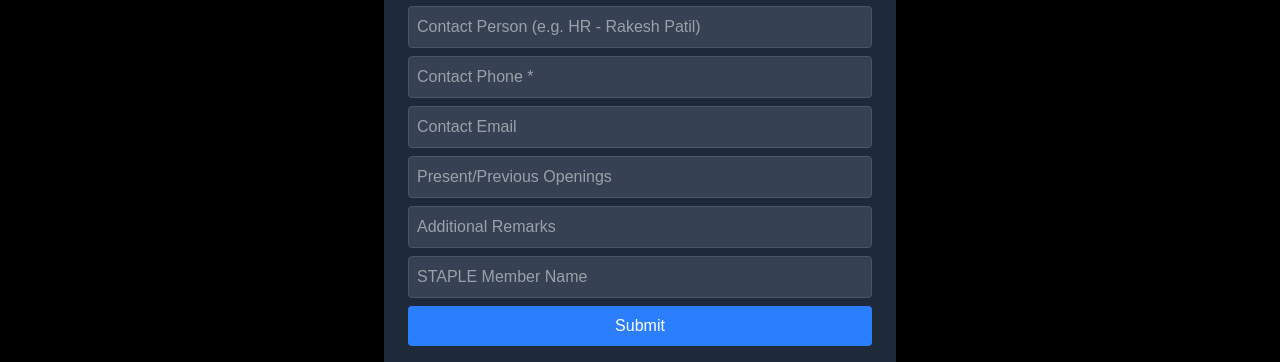
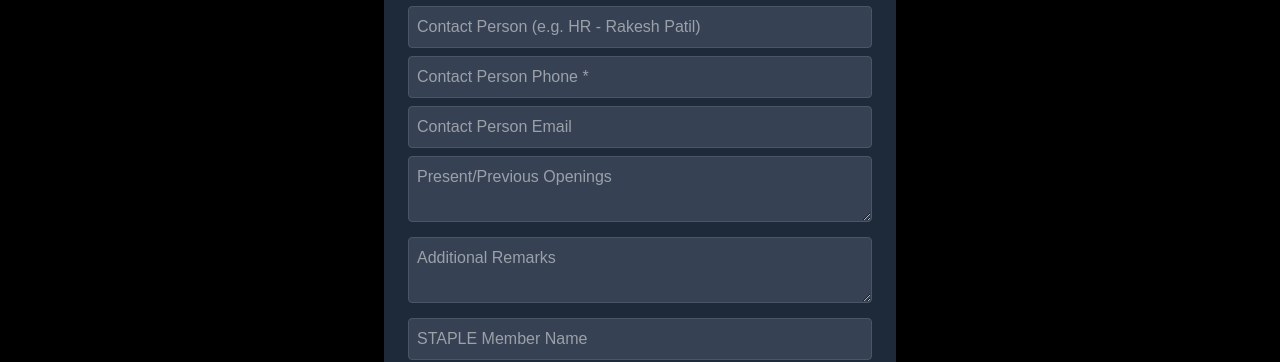
Before and after one commit to Tnmy4069/STAPLE-Connect, a Next.js app: page / in a window 1280 px wide. Shown: the part 351-713 px from the top of the page. Built offline with nearby package versions, Linux system fonts and the light colour scheme; no server answers; the database is empty.

Commit message:
New changes in form

```diff
--- a/src/app/layout.js
+++ b/src/app/layout.js
@@ -12,8 +12,8 @@ const geistMono = Geist_Mono({
 });
 
 export const metadata = {
-  title: "Create Next App",
-  description: "Generated by create next app",
+  title: "STAPLE Industry Connect",
+  description: "STAPLE Industry Connect form to record the data of openings"
 };
 
 export default function RootLayout({ children }) {
--- a/src/app/page.js
+++ b/src/app/page.js
@@ -57,13 +57,13 @@ export default function Home() {
 
         <input type="text" placeholder="Contact Person (e.g. HR - Rakesh Patil)" className="w-full p-2 mb-2 border border-gray-600 rounded bg-gray-700 text-white" value={formData.contactPerson} onChange={(e) => setFormData({ ...formData, contactPerson: e.target.value })} />
 
-        <input type="text" placeholder="Contact Phone *" className="w-full p-2 mb-2 border border-gray-600 rounded bg-gray-700 text-white" value={formData.contactPhone} onChange={(e) => setFormData({ ...formData, contactPhone: e.target.value })} required />
+        <input type="text" placeholder="Contact Person Phone *" className="w-full p-2 mb-2 border border-gray-600 rounded bg-gray-700 text-white" value={formData.contactPhone} onChange={(e) => setFormData({ ...formData, contactPhone: e.target.value })} required />
 
-        <input type="email" placeholder="Contact Email" className="w-full p-2 mb-2 border border-gray-600 rounded bg-gray-700 text-white" value={formData.contactEmail} onChange={(e) => setFormData({ ...formData, contactEmail: e.target.value })} />
+        <input type="email" placeholder="Contact Person Email" className="w-full p-2 mb-2 border border-gray-600 rounded bg-gray-700 text-white" value={formData.contactEmail} onChange={(e) => setFormData({ ...formData, contactEmail: e.target.value })} />
 
-        <input type="text" placeholder="Present/Previous Openings" className="w-full p-2 mb-2 border border-gray-600 rounded bg-gray-700 text-white" value={formData.openings} onChange={(e) => setFormData({ ...formData, openings: e.target.value })} />
+        <textarea type="text" placeholder="Present/Previous Openings" className="w-full p-2 mb-2 border border-gray-600 rounded bg-gray-700 text-white" value={formData.openings} onChange={(e) => setFormData({ ...formData, openings: e.target.value })} />
 
-        <input type="text" placeholder="Additional Remarks" className="w-full p-2 mb-2 border border-gray-600 rounded bg-gray-700 text-white" value={formData.remarks} onChange={(e) => setFormData({ ...formData, remarks: e.target.value })} />
+        <textarea type="text" placeholder="Additional Remarks" className="w-full p-2 mb-2 border border-gray-600 rounded bg-gray-700 text-white" value={formData.remarks} onChange={(e) => setFormData({ ...formData, remarks: e.target.value })} />
 
         <input type="text" placeholder="STAPLE Member Name" className="w-full p-2 mb-2 border border-gray-600 rounded bg-gray-700 text-white" value={formData.stapleMember} onChange={(e) => setFormData({ ...formData, stapleMember: e.target.value })} />
 
```
